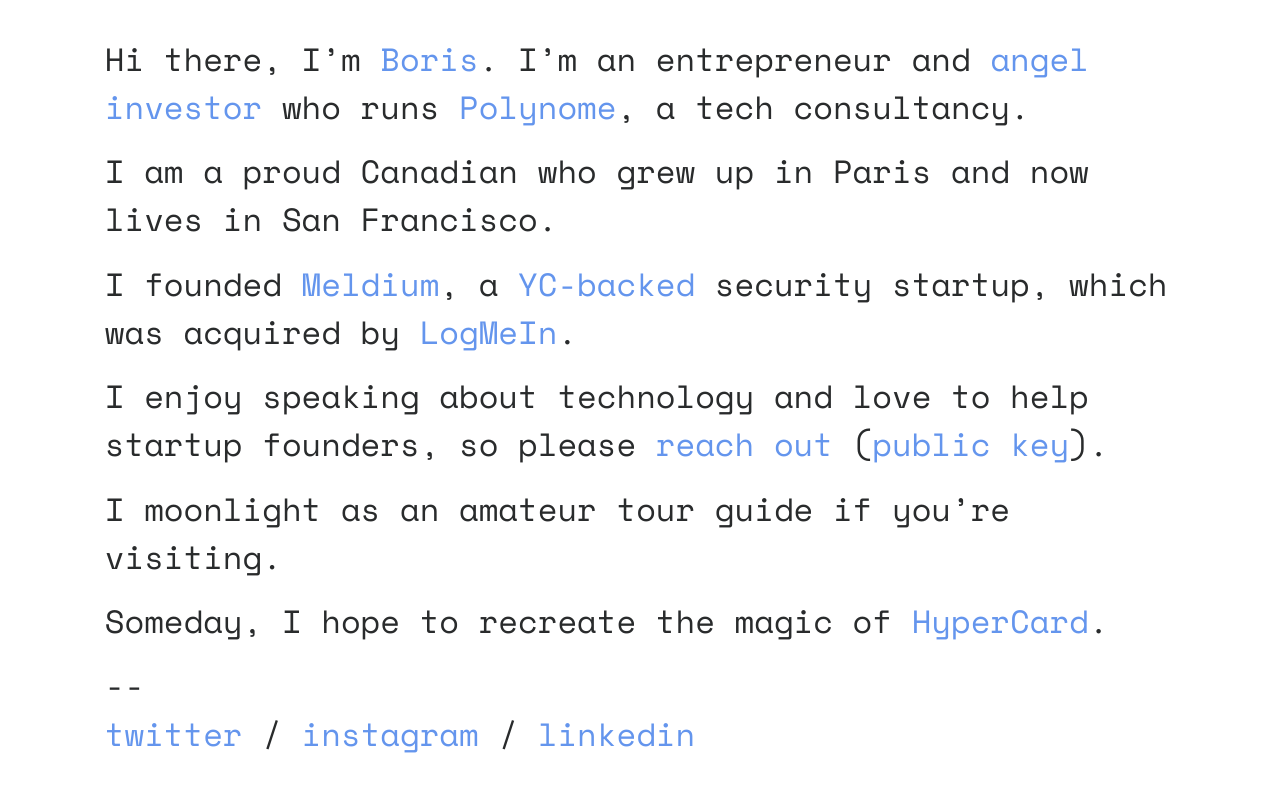
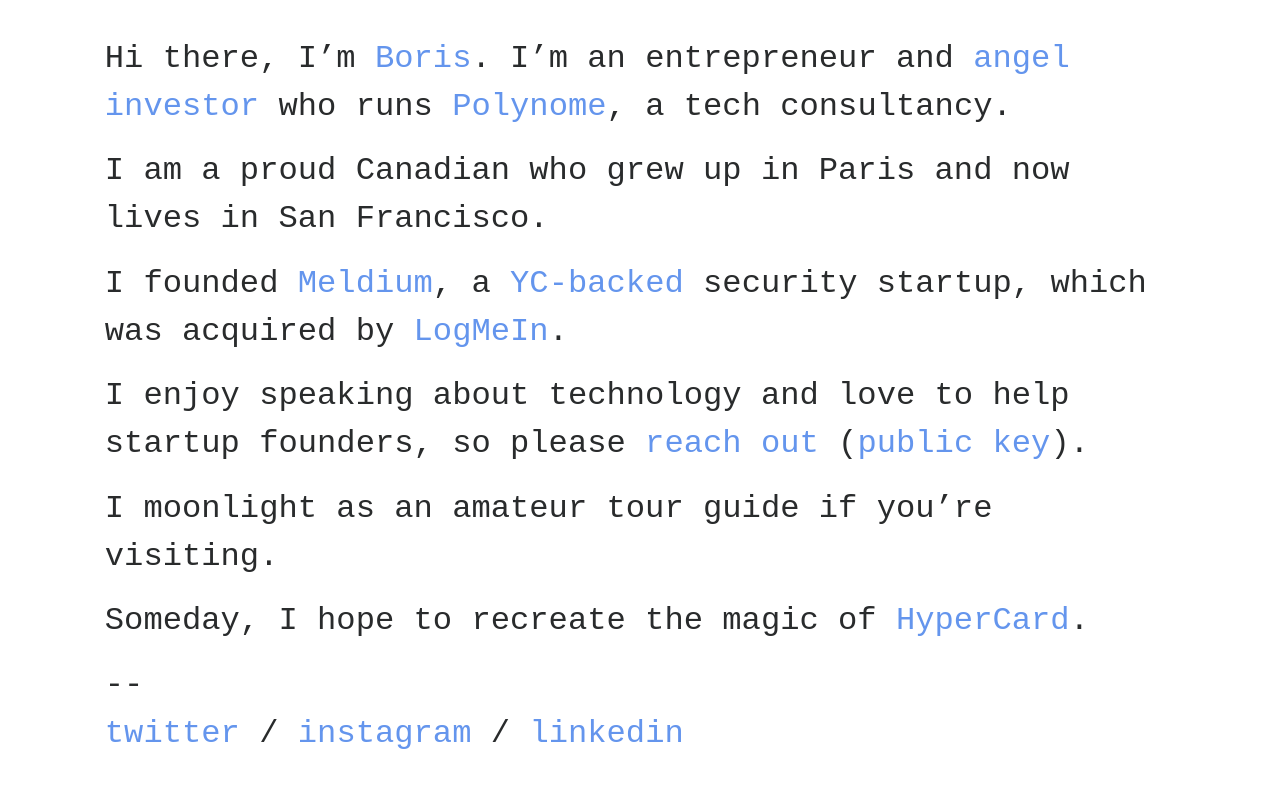
Before and after one commit to bjabes/bjabes.github.io, a Jekyll site: the page built from index.md, in a window 1280 px wide. Shown: the top 792 px of the page. Built offline with Jekyll 4.4.1, drawn with Linux system fonts in a browser that asks for light colours.

Commit message:
kill space mono custom font

```diff
--- a/_includes/critical.css
+++ b/_includes/critical.css
@@ -1,5 +1,5 @@
 body {
-  font-family: 'Space Mono', monospace;
+  font-family: monospace;
   font-size: calc(6px + 1.2vw + 1.2vh);
   padding: 2.7182818285%;
   margin: 0 auto;
--- a/_includes/head.html
+++ b/_includes/head.html
@@ -6,8 +6,6 @@
 
   <title>{{ page.title }}</title>
 
-  <link href="https://fonts.googleapis.com/css?family=Space+Mono" rel="stylesheet">
-
   <!-- Bootstrap core CSS -->
   <link href="https://maxcdn.bootstrapcdn.com/bootstrap/4.0.0-alpha.6/css/bootstrap-reboot.min.css" rel="stylesheet">
 
```
